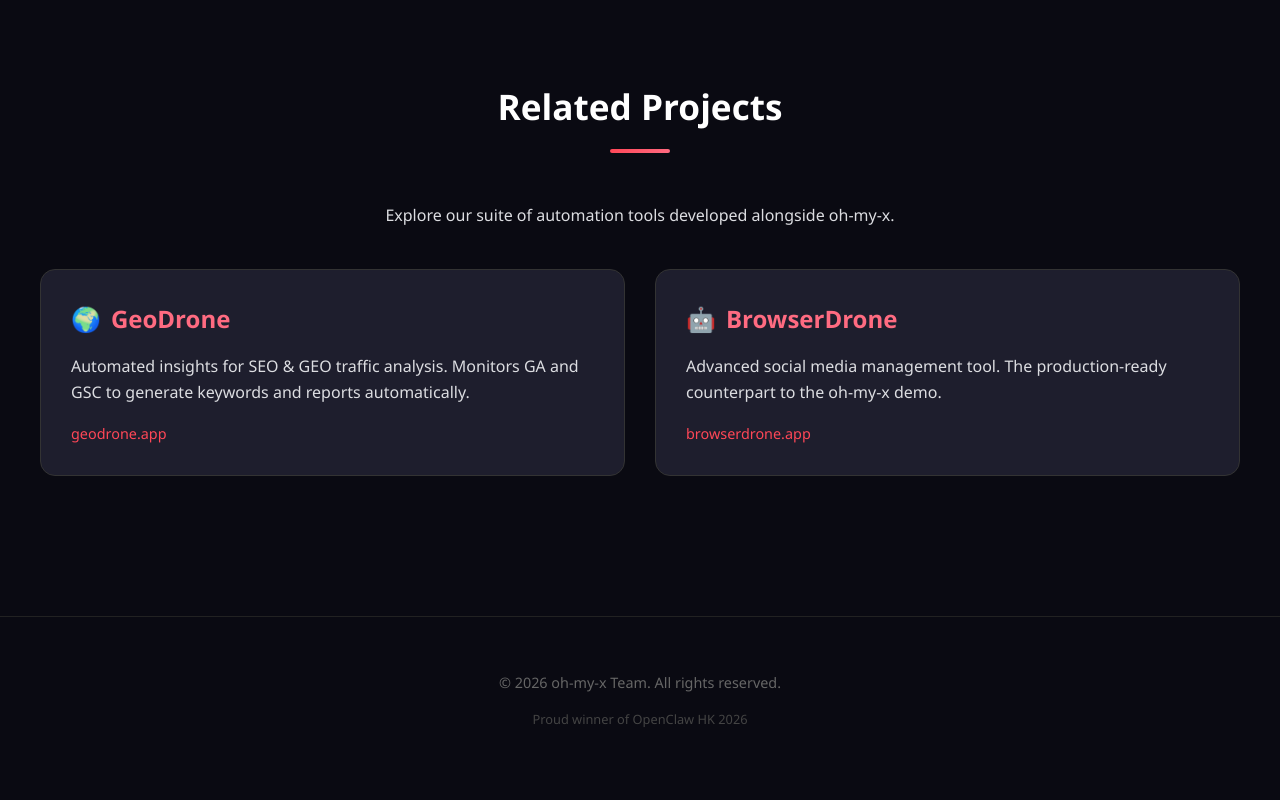
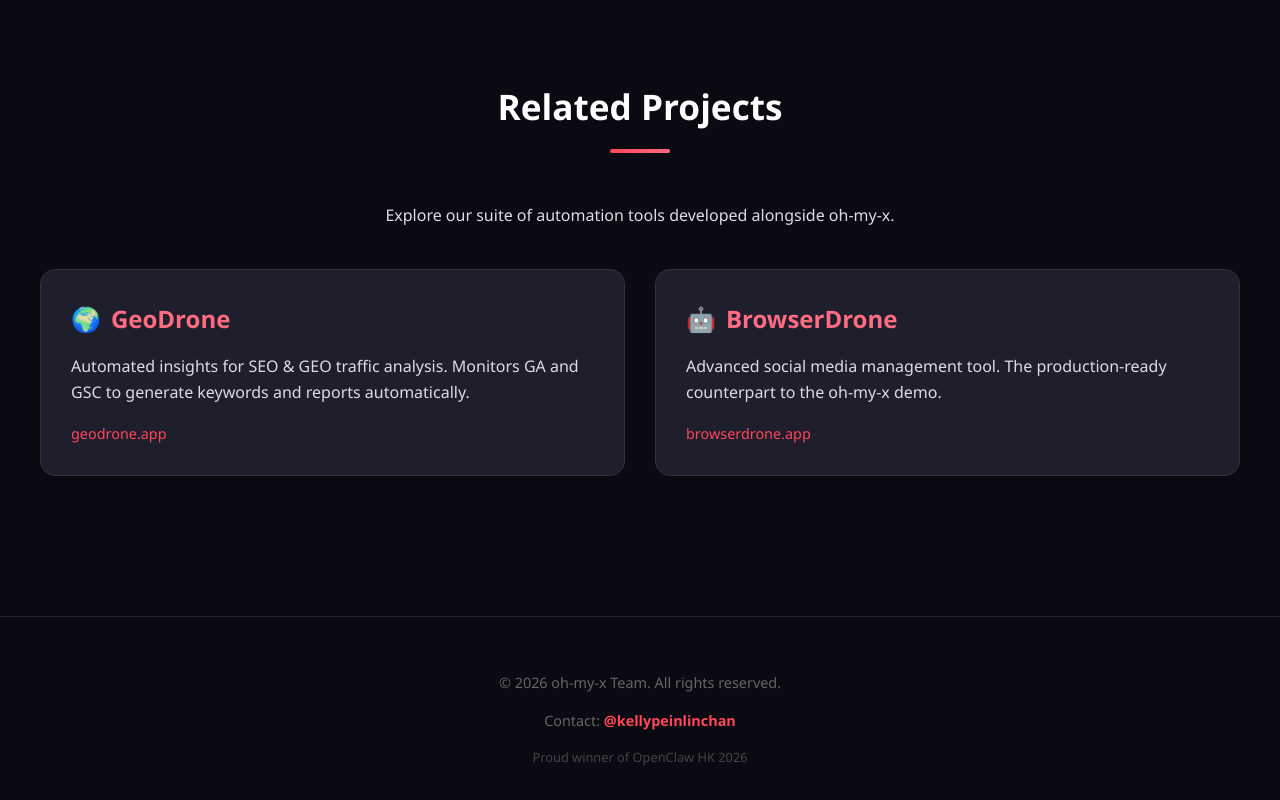
Before and after one commit to mr-kelly/oh-my-x, a plain HTML site: page index.html in a window 1280 px wide. Shown: the part 2633-3433 px from the top of the page. Drawn offline with Linux system fonts and the light colour scheme.

Commit message:
feat: add contact info link to footer

```diff
--- a/index.html
+++ b/index.html
@@ -337,6 +337,9 @@
     <footer>
         <div class="container">
             <p>&copy; 2026 oh-my-x Team. All rights reserved.</p>
+            <p style="margin-top: 15px;">
+                Contact: <a href="https://x.com/kellypeinlinchan" target="_blank" style="color: var(--accent-color); text-decoration: none; font-weight: bold;">@kellypeinlinchan</a>
+            </p>
             <p style="font-size: 0.8rem; margin-top: 10px; color: #444;">Proud winner of OpenClaw HK 2026</p>
         </div>
     </footer>
```
